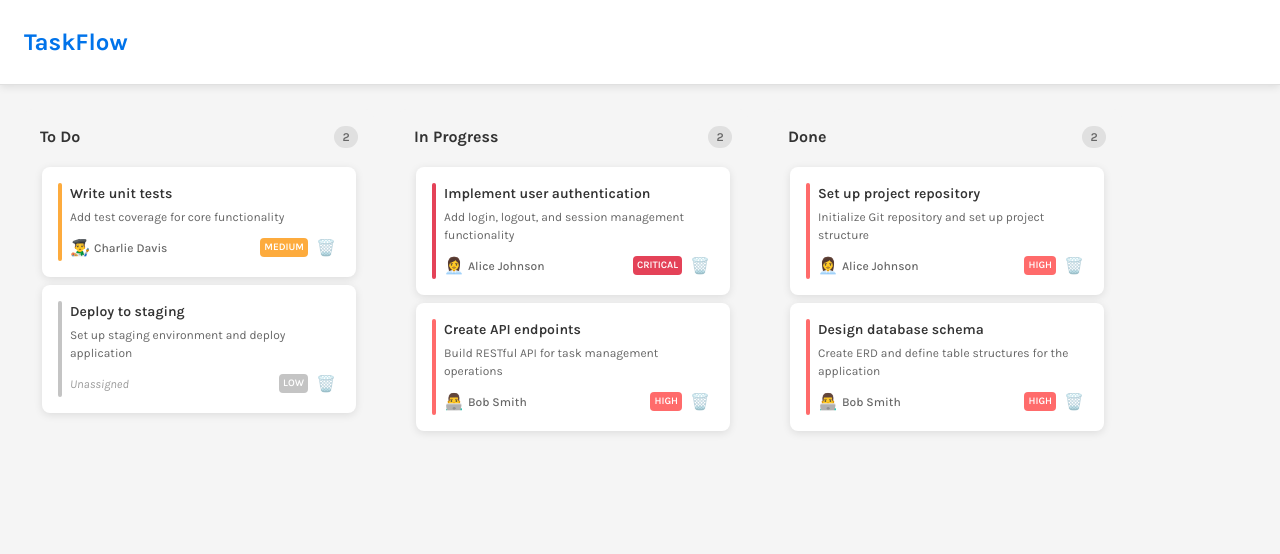
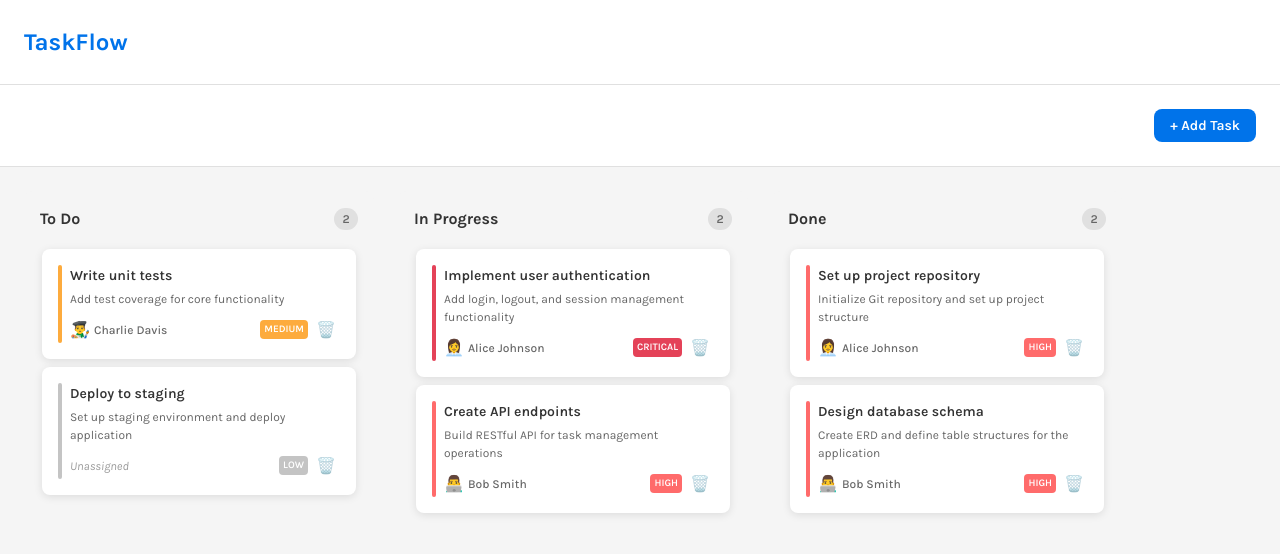
Before and after one commit to e7f3/taskflow-svelte, a Svelte app: page / in a window 1280 px wide. Shown: the top 554 px of the page. Built offline with nearby package versions, Linux system fonts and the light colour scheme.

Commit message:
Integrate TaskForm with Board component
- Add 'Add Task' button to Board header
- Implement create and edit task functionality
- Add modal state management (showTaskForm, editingTask)
- Wire up TaskForm with Board handlers
- Add boardContainer and boardHeader styles
- Complete task 8.2

```diff
--- a/src/features/tasks/components/Board/Board.module.css
+++ b/src/features/tasks/components/Board/Board.module.css
@@ -1,6 +1,27 @@
 /**
  * Board component styles.
  */
+
+/**
+ * Board container - wraps header and columns.
+ */
+.boardContainer {
+  display: flex;
+  flex-direction: column;
+  height: 100%;
+}
+
+/**
+ * Board header with Add Task button.
+ */
+.boardHeader {
+  display: flex;
+  justify-content: flex-end;
+  padding: var(--spacing-lg);
+
+  background: #fff;
+  border-bottom: 1px solid #e0e0e0;
+}
 
 /**
  * Board container with three columns.
@@ -18,6 +39,10 @@
  * Responsive layout.
  */
 @media (width <= 1024px) {
+  .boardHeader {
+    padding: var(--spacing-md);
+  }
+
   .board {
     gap: var(--spacing-md);
     padding: var(--spacing-md);
--- a/src/features/tasks/components/Board/Board.svelte
+++ b/src/features/tasks/components/Board/Board.svelte
@@ -11,11 +11,19 @@
    * - Coordinating multiple child components
    */
 
+  import Button from '@/shared/components/Button/Button.svelte';
+  import type { EntityId } from '@/shared/types/common.types';
   import styles from './Board.module.css';
   import { taskService } from '../../services/taskService';
   import { tasksStore } from '../../stores/tasksStore';
   import Column from '../Column/Column.svelte';
-  import type { Task, TaskStatus } from '../../types/task.types';
+  import TaskForm from '../TaskForm/TaskForm.svelte';
+  import type {
+    Task,
+    TaskStatus,
+    CreateTaskData,
+    TaskSaveResult,
+  } from '../../types/task.types';
 
   /*
    * Subscribe to tasks store.
@@ -52,6 +60,19 @@
    */
   let draggedTask = $state<Task | null>(null);
 
+  /*
+   * Track TaskForm modal state.
+   *
+   * Learning Note - Modal State Management:
+   * We use $state to track:
+   * - showTaskForm: whether the modal is open
+   * - editingTask: the task being edited (null for create mode)
+   *
+   * This is simpler than React's useState pattern!
+   */
+  let showTaskForm = $state(false);
+  let editingTask = $state<Task | null>(null);
+
   /**
    * Handle drag start.
    * Track which task is being dragged for visual feedback.
@@ -85,12 +106,73 @@
   }
 
   /**
+   * Handle opening create task modal.
+   *
+   * Learning Note:
+   * We set editingTask to null to indicate create mode.
+   * Then open the modal by setting showTaskForm to true.
+   */
+  function handleCreateTask() {
+    editingTask = null;
+    showTaskForm = true;
+  }
+
+  /**
    * Handle task edit.
-   * TODO: Open edit modal (will implement in task 8).
+   * Opens the TaskForm modal in edit mode.
+   *
+   * Learning Note:
+   * We set editingTask to the task being edited.
+   * TaskForm will detect this and show "Edit Task" instead of "Create Task".
    */
   function handleEditTask(task: Task) {
-    console.log('Edit task:', task);
-  // Will implement TaskForm modal in next task
+    editingTask = task;
+    showTaskForm = true;
+  }
+
+  /**
+   * Handle task save (create or update).
+   *
+   * Learning Note - Async Handlers:
+   * This function is called by TaskForm when the user saves.
+   * It determines whether to create or update based on taskId.
+   * Returns a TaskSaveResult to indicate success/failure.
+   */
+  async function handleSaveTask(
+    taskData: CreateTaskData,
+    taskId?: EntityId,
+  ): Promise<TaskSaveResult> {
+    try {
+      if (taskId) {
+        // Update existing task
+        taskService.updateTask(taskId, taskData);
+        // Get the updated task from the store
+        const updatedTask = allTasks.find((t) => t.id === taskId);
+        if (!updatedTask) {
+          throw new Error('Task not found after update');
+        }
+        return { success: true, task: updatedTask };
+      } else {
+        // Create new task
+        const task = await taskService.createTask(taskData);
+        return { success: true, task };
+      }
+    } catch (error) {
+      console.error('Error saving task:', error);
+      return {
+        success: false,
+        error: 'Failed to save task. Please try again.',
+      };
+    }
+  }
+
+  /**
+   * Handle task form cancel.
+   * Closes the modal and clears editing state.
+   */
+  function handleCancelTaskForm() {
+    showTaskForm = false;
+    editingTask = null;
   }
 
   /**
@@ -121,11 +203,20 @@
   Board template.
 
   Learning Note:
+  - Add Task button at the top
   - Three Column components side by side
   - Each gets filtered tasks for its status
   - All share the same event handlers
+  - TaskForm modal conditionally rendered
   - Responsive grid layout via CSS
 -->
+
+<div class={styles.boardContainer}>
+  <div class={styles.boardHeader}>
+    <Button variant="primary" onclick={handleCreateTask}>
+      + Add Task
+    </Button>
+  </div>
 
   <div class={styles.board}>
     <Column
@@ -166,16 +257,37 @@
   </div>
 
   <!--
+    TaskForm modal.
+
+    Learning Note - Conditional Rendering:
+    We use {#if} to conditionally render the TaskForm.
+    When showTaskForm is true, the modal appears.
+    The task prop determines create vs edit mode.
+  -->
+  {#if showTaskForm}
+    <TaskForm
+      isOpen={showTaskForm}
+      task={editingTask ?? undefined}
+      onSave={handleSaveTask}
+      onCancel={handleCancelTaskForm}
+    />
+  {/if}
+</div>
+
+<!--
   Learning Note - Reactivity Flow:
 
-  1. User drags task to new column
-  2. handleDrop calls taskService.moveTask()
-  3. Service updates tasksStore
-  4. Store update triggers reactivity
-  5. $tasksStore updates
-  6. $derived recomputes filtered tasks
-  7. Column components re-render with new tasks
-  8. UI updates automatically!
+  1. User clicks "Add Task" button
+  2. handleCreateTask sets showTaskForm = true
+  3. TaskForm modal appears
+  4. User fills form and clicks Save
+  5. handleSaveTask calls taskService.createTask()
+  6. Service updates tasksStore
+  7. Store update triggers reactivity
+  8. $tasksStore updates
+  9. $derived recomputes filtered tasks
+  10. Column components re-render with new task
+  11. UI updates automatically!
 
   No manual state management needed!
   This is the power of Svelte's reactivity.
```
Also changed, not shown: .kiro/specs/taskflow-app/tasks.md. Lines whose indentation alone changed are shown as unchanged.
